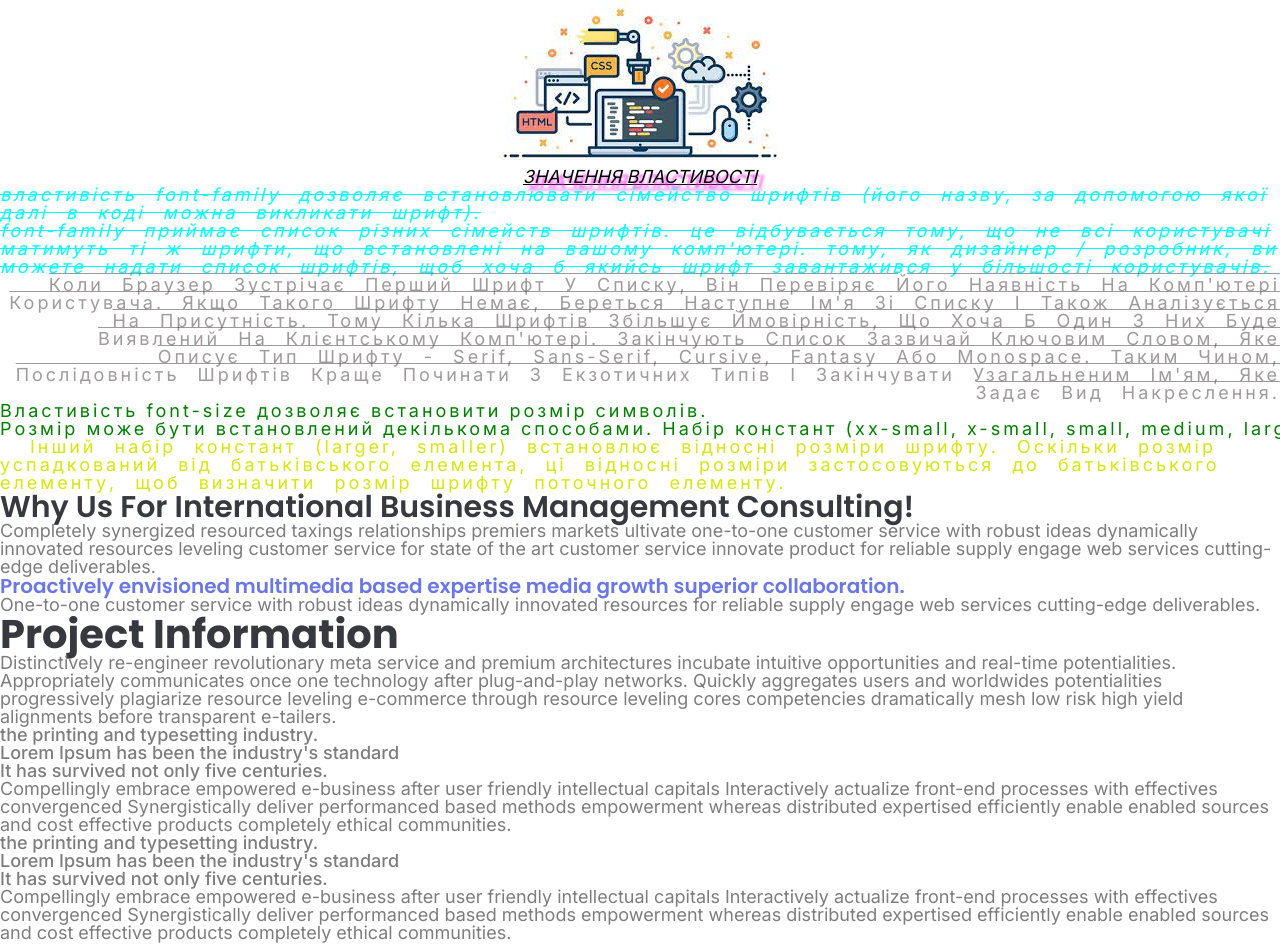
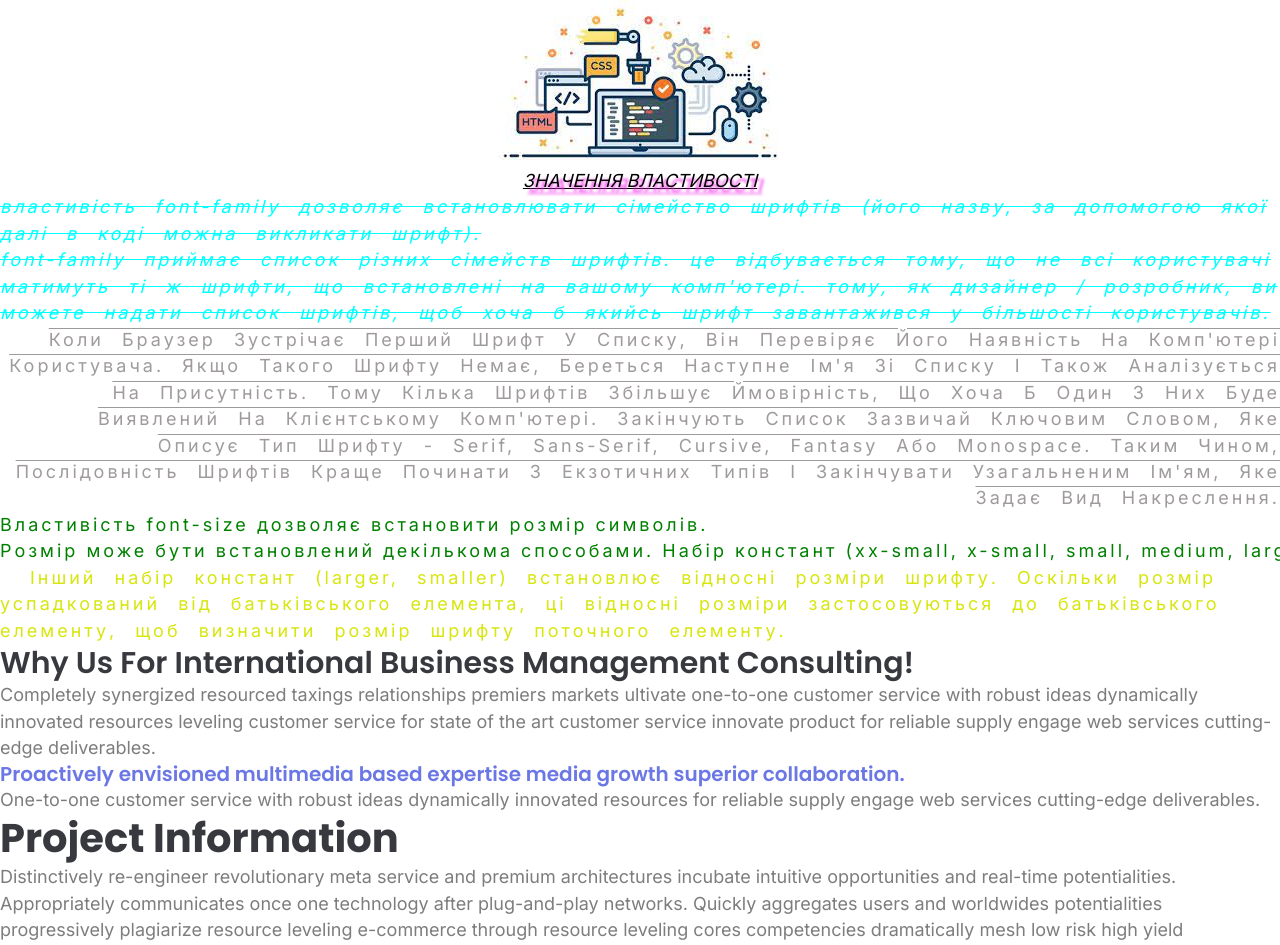
Before and after one commit to Yuliia211/lessons, a plain HTML site: page lesson_5/index.html in a window 1280 px wide. Shown: the top 945 px of the page. Drawn offline with Linux system fonts and the light colour scheme.

Commit message:
Add files via upload

```diff
--- a/lesson_5/css/style.css
+++ b/lesson_5/css/style.css
@@ -10,13 +10,13 @@ body{
    font-family:"Inter", sans-serif;
    font-size: 18px;
    color: #7D7D7D;
-   line-height: 1,47;
+   line-height: 1.47;
 }
 .tietle,
 .tietle-1,
 .tietle-2{
    font-family: "Poppins", sans-serif;
-   line-height: 1,27;
+   line-height: 1.27;
 }
 .tietle{
    font-size: 30px;
--- a/lesson_5/index.html
+++ b/lesson_5/index.html
@@ -6,7 +6,7 @@
    <meta charset="UTF-8">
    <meta name="viewport" content="width=device-width, initial-scale=1.0">
    <link rel="stylesheet" href="css/style.css">
-   <title>Lesson 4 - Анатомія вкладеності</title>
+   <title>Lesson 5 - Figma</title>
 </head>
 
 <body>
```
